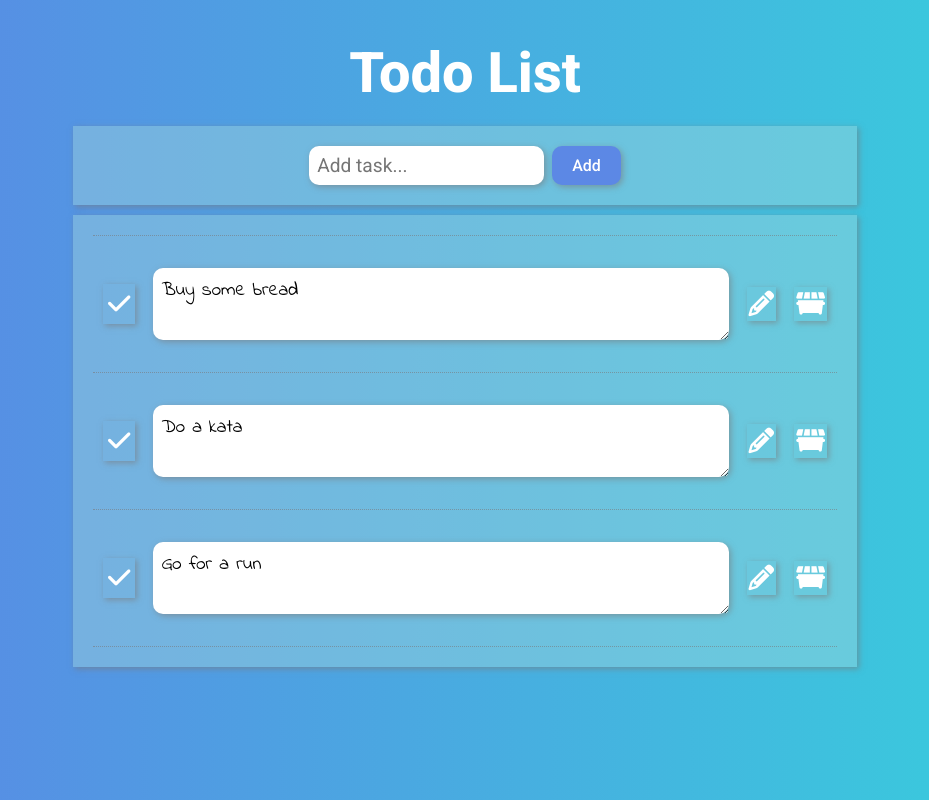
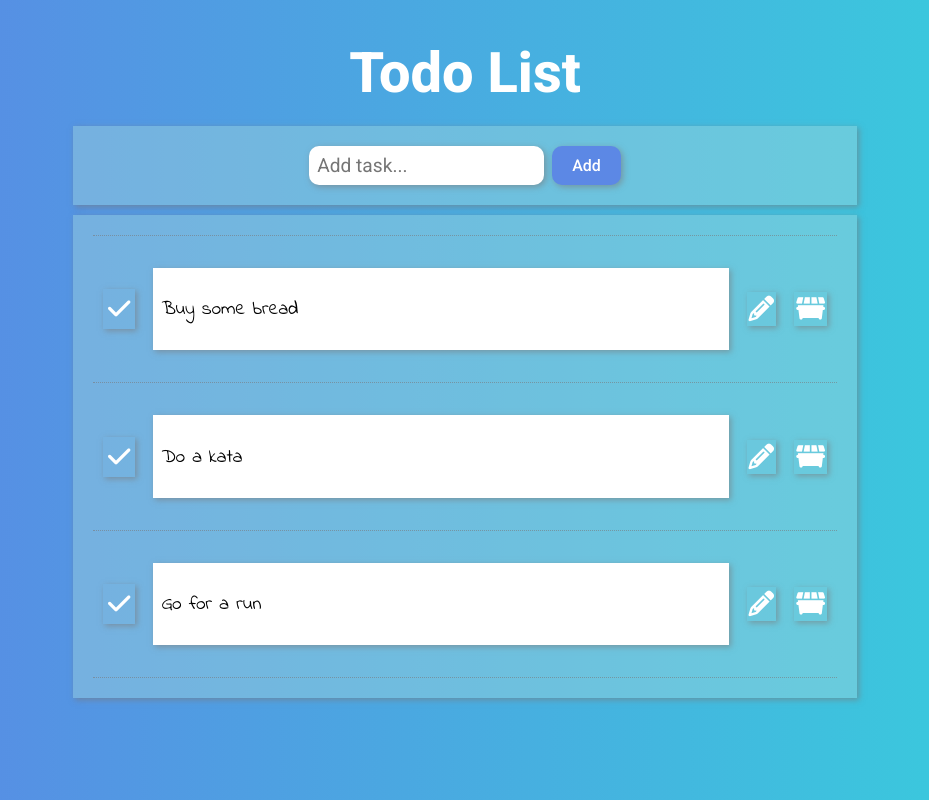
Before and after one commit to Lucy-Quinn/Todo-List-Redux, a React (Create React App) app: page / in a window 1280 px wide. Shown: the whole page, without its empty margins (175-1104 px from the left). Built offline with nearby package versions, Linux system fonts and the light colour scheme.

Commit message:
Fix bug: wrap text inside p tag in Todo component.

```diff
--- a/src/components/Todo/Todo.js
+++ b/src/components/Todo/Todo.js
@@ -1,5 +1,5 @@
 import React, { useState } from 'react';
-import { TodoWrapper, TodoComplete, TodoEdit, TodoDelete, ItemText } from '../Todo/Todo.styled.';
+import { TodoWrapper, TodoComplete, TodoEdit, TodoDelete, ItemText, TextWrapper } from '../Todo/Todo.styled.';
 import EditForm from '../EditForm/EditForm';
 
 const Todo = ({ todos, setTodos, item, handleCompleteItem, handleRemoveItem }) => {
@@ -19,7 +19,10 @@ const Todo = ({ todos, setTodos, item, handleCompleteItem, handleRemoveItem }) =
             </TodoComplete>
             {isEdit ?
                 <EditForm isEdit={isEdit} setTodos={setTodos} todos={todos} item={item} setIsEdit={setIsEdit} />
-                : <ItemText item={item} value={item.text} disabled />
+                :
+                <TextWrapper>
+                    <ItemText item={item}>{item.text}</ItemText>
+                </TextWrapper>
             }
             {isEdit ?
                 null :
--- a/src/components/Todo/Todo.styled..js
+++ b/src/components/Todo/Todo.styled..js
@@ -35,19 +35,25 @@ const TodoDelete = styled.div`
     padding: 2px;
 `
 
-const ItemText = styled.textarea`
+const TextWrapper = styled.div`
+    height: fit-content;
+    margin: 22px 0;
+    box-shadow: 2px 2px 6px rgb(122 119 119 / 58%);
+    padding: 8px;
+    flex-grow: 1;
+    border: none;
+    background: #fff;
+    width: 100%;
+`
+
+const ItemText = styled.p`
     color: black;
     font-family: 'Indie Flower', cursive;
-    flex-grow: 1;
-    background: #fff;
     border-radius: 10px;
-    padding: 8px;
-    height: fit-content;
     font-size: 1.2rem;
-    box-shadow: 2px 2px 6px rgb(122 119 119 / 58%);
-    border: none;
-    margin: 22px 0;
     text-decoration: ${({ item }) => item.complete ? 'line-through' : ''};
+    word-break: break-all;
+    white-space: normal;
 `
 
 export {
@@ -55,5 +61,6 @@ export {
     TodoEdit,
     TodoDelete,
     TodoWrapper,
-    ItemText
+    ItemText,
+    TextWrapper
 }
```
